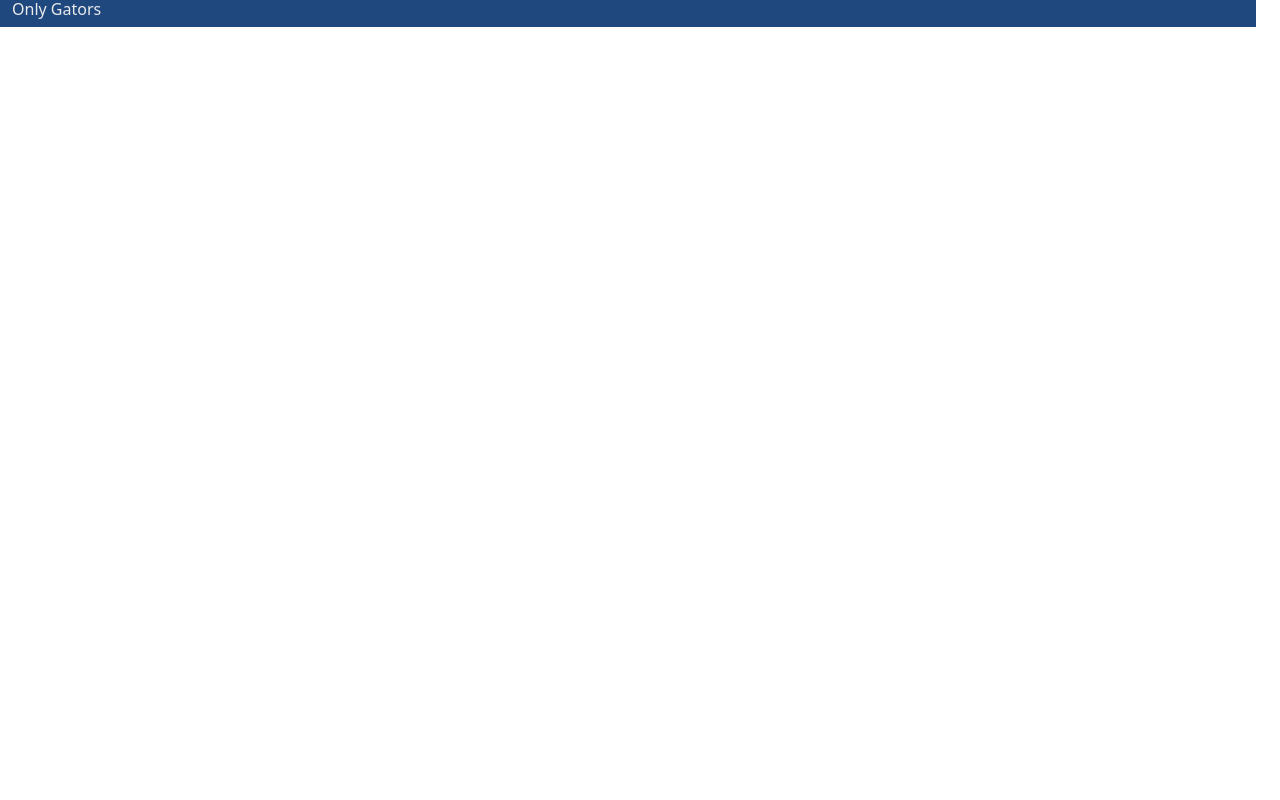
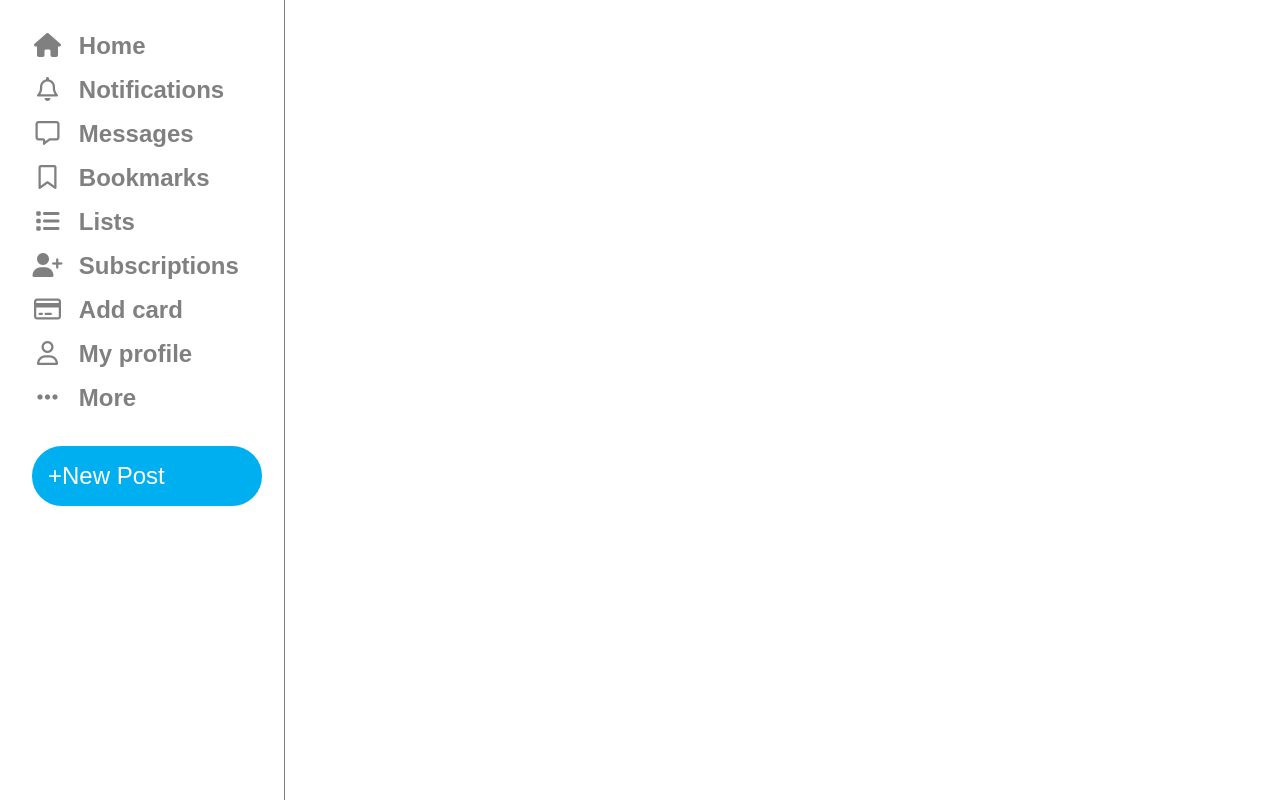
Before and after one commit to jacobm3642/onlygators, a Flask app: page / in a window 1280 px wide. Run offline with Flask 3, Linux system fonts and the light colour scheme; some libraries are stand-ins or nearby versions.

Commit message:
html shit

```diff
--- a/static/css/style.css
+++ b/static/css/style.css
@@ -1,5 +1,57 @@
-#topbar{
-    background-color: #1F487E;
-    color: #EAEBED;
-    width: 100%;
+* {
+    margin:0;
+    padding:0;
 }
+
+main {
+    display: grid;
+    grid-template-columns: 2fr 4fr 3fr;
+}
+
+nav {
+    grid-column: 1;
+    width:100%;
+    height: auto;
+    border-right: 0.01rem solid gray;
+    position: sticky;
+    top: 0;
+    height: 100vh;
+}
+
+nav ul {
+    list-style: none;
+    margin: 2rem;
+}
+
+nav li {
+    margin-bottom: 1rem;
+}
+
+nav a {
+    font-family: Arial, Helvetica, sans-serif;
+    font-size: 1.5rem;
+    font-weight: bold;
+    color: gray;
+    text-decoration: none;
+}
+
+nav i {
+    margin-right: 1rem;;
+}
+
+#newPost {
+    border: 1rem solid #00AFF0;
+    background-color: #00AFF0;
+    border-radius: 3rem;
+    color: black;
+    width: 90%;
+}
+
+#newPost a {
+    color: white;
+    font-weight: normal;
+}
+
+#newPost span {
+    text-align: center;
+}
--- a/templates/index.html
+++ b/templates/index.html
@@ -1,21 +1,34 @@
 <!DOCTYPE html>
-<html>
+<html lang="en">
     <head>
         <script src="./static/js/main.js"></script>
+        <script src="https://kit.fontawesome.com/5f7221c781.js" crossorigin="anonymous"></script>
         <script src="https://code.jquery.com/jquery-3.6.0.min.js"></script>
-        <link href="./static/css/style.css" rel="stylesheet">
-        <link href="https://cdn.jsdelivr.net/npm/bootstrap@5.3.2/dist/css/bootstrap.min.css" rel="stylesheet" integrity="sha384-T3c6CoIi6uLrA9TneNEoa7RxnatzjcDSCmG1MXxSR1GAsXEV/Dwwykc2MPK8M2HN" crossorigin="anonymous">
+        <link href="../static/css/style.css" rel="stylesheet">
+        <link rel="stylesheet" href="https://cdnjs.cloudflare.com/ajax/libs/font-awesome/4.7.0/css/font-awesome.min.css">
     </head>
     <body>
-        <div class="container-fluid main_container d-flex">
-            <div class="row" id="topbar">
-                <div class="col-3">
-                    <h6>Only Gators</h6>
-                </div>
-            </div>
-            <div class="row">
+        <main>
+            <nav>
+                <ul>
+                    <li><a href=#><i class="fa-solid fa-house  fa-fw"></i>Home</a></li>
+                    <li><a href=#><i class="fa-regular fa-bell  fa-fw"></i>Notifications</a></li>
+                    <li><a href=#><i class="fa-regular fa-message  fa-fw"></i>Messages</a></li>
+                    <li><a href=#><i class="fa-regular fa-bookmark  fa-fw"></i>Bookmarks</a></li>
+                    <li><a href=#><i class="fa-solid fa-list  fa-fw"></i>Lists</a></li>
+                    <li><a href=#><i class="fa-solid fa-user-plus  fa-fw"></i>Subscriptions</a></li>
+                    <li><a href=#><i class="fa-regular fa-credit-card  fa-fw"></i>Add card</a></li>
+                    <li><a href=#><i class="fa-regular fa-user  fa-fw"></i>My profile</a></li>
+                    <li><a href=#><i class="fa-solid fa-ellipsis  fa-fw"></i>More</a></li>
+                    <br>
+                    <li id="newPost"><a href=#>+New Post</a></li>
+                </ul>
+            </nav>
+            <div></div>
+            <div></div>
+        </main>
+        <footer>
 
-            </div>
-        </div>
+        </footer>
     </body>
 </html>
```
